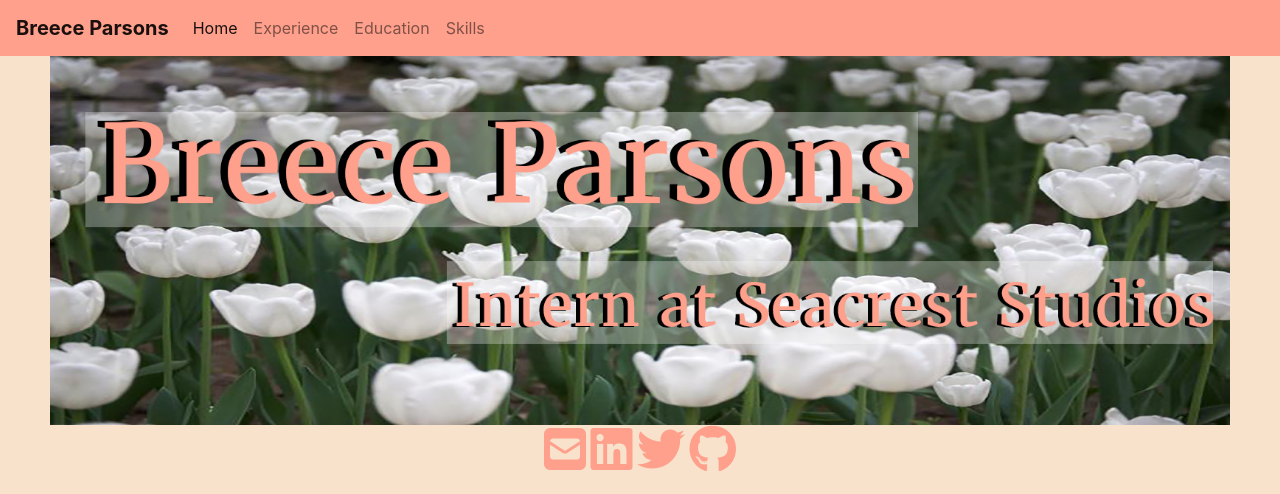
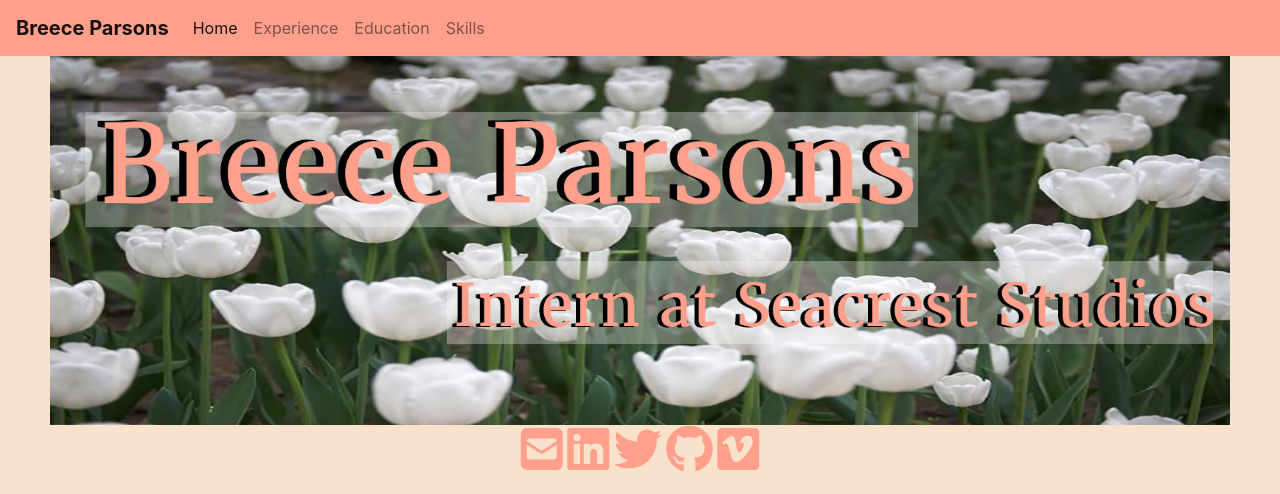
Before and after one commit to breeceparsons1/Breece-Parsons-JOUR352, a plain HTML site: page resume/final/resume.html in a window 1280 px wide. Shown: the top 494 px of the page. Drawn offline with nearby package versions, Linux system fonts and the light colour scheme.

Commit message:
vimeo link

```diff
--- a/resume/final/resume.html
+++ b/resume/final/resume.html
@@ -66,8 +66,8 @@
       <li><a target=_new href="mailto:breeceparsons1@gmail.com"><i class="fas fa-envelope-square fa-3x" style="color:#FFA08C"></i></a></li>
       <li><a target=_new href="https://www.linkedin.com/in/breeceparsons/"><i class="fab fa-linkedin fa-3x" style="color:#FFA08C"></i></a></li>
       <li><a target=_new href="https://twitter.com/breeceparsons1"><i class="fab fa-twitter fa-3x" style="color:#FFA08C"></i></a></li>
-
       <li><a target=_new href="https://github.com/breeceparsons1"><i class="fab fa-github fa-3x" style="color:#FFA08C"></i></a></li>
+      <li><a target=_new href="https://vimeo.com/user102689992"><i class="fab fa-vimeo fa-3x" style="color:#FFA08C"></i></a></li>
     </ul></div><br>
 
     <div class="row">
```
